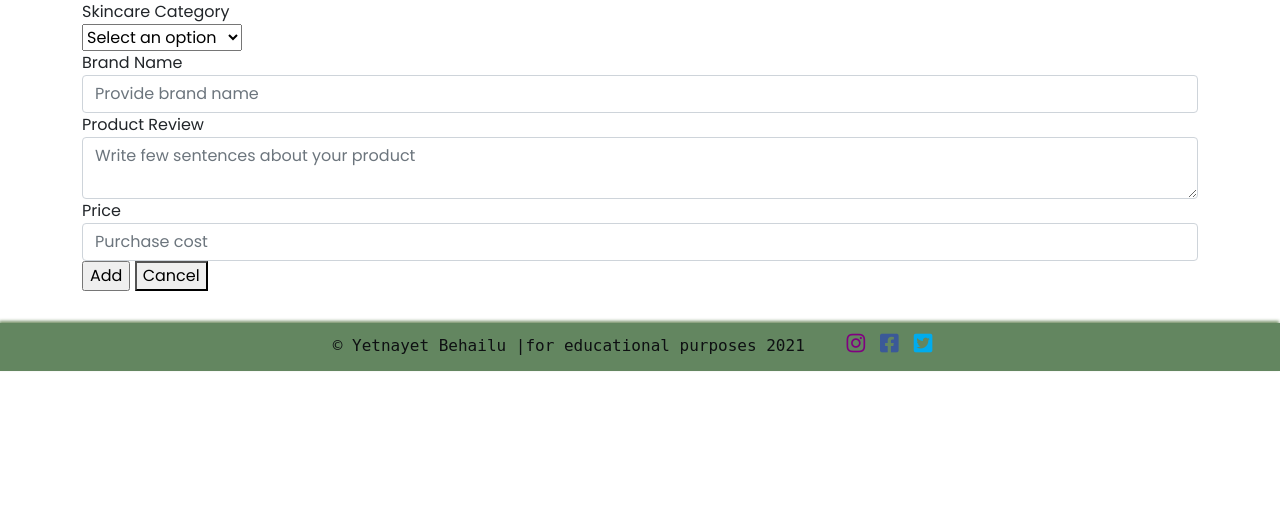
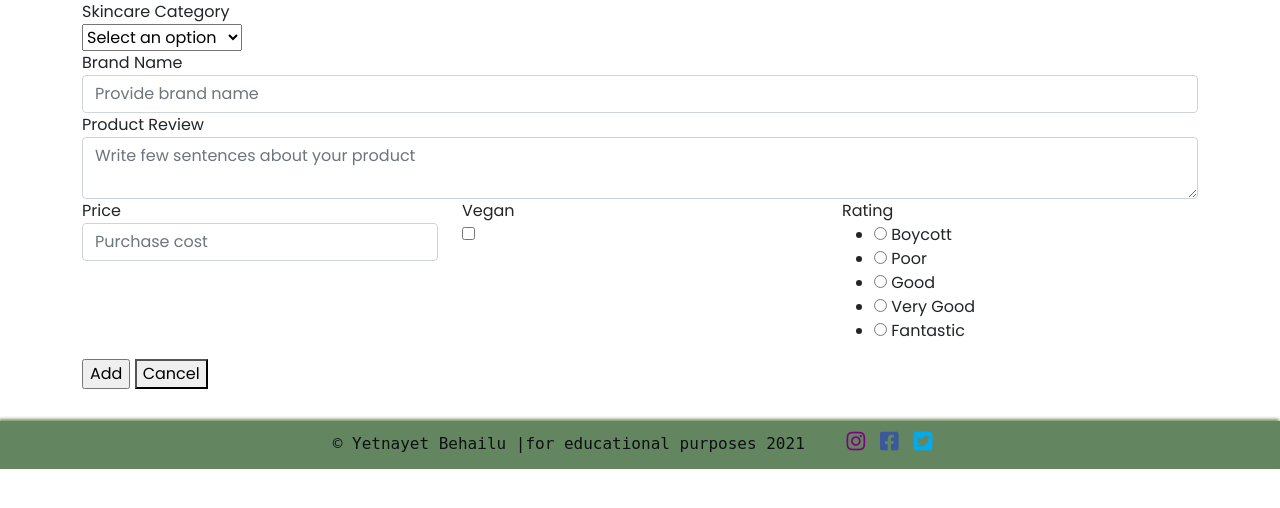
Before and after one commit to yetnetbehailu/Skincare-confessions, a Flask app: page /add_reviews in a window 1280 px wide. Shown: the part 158-666 px from the top of the page. Run offline with Flask 2, Linux system fonts and the light colour scheme; the visitor is signed in with stand-in values (Sample User, id 1); a database or web service that is not in the repository returns one stand-in record (values such as "Sample title").

Commit message:
Add BooleanField & RadioField to form and create field structures + validators

```diff
--- a/skincare_confessions/forms.py
+++ b/skincare_confessions/forms.py
@@ -1,6 +1,7 @@
 from flask_wtf import FlaskForm
 from wtforms import (StringField, PasswordField, SubmitField,
-                     TextAreaField, DecimalField)
+                     TextAreaField, BooleanField,
+                     DecimalField, RadioField)
 from wtforms.validators import (DataRequired, Length, EqualTo, Regexp, Optional
                                 )
 
@@ -41,4 +42,11 @@ class AddReviewForm(FlaskForm):
                         Regexp('^([a-zA-Z0-9-!@#$%^&*])',
                         message="Product review can't start with space")])
     price = DecimalField('Price', validators=[DataRequired()])
+    is_vegan = BooleanField('Vegan')
+    rating = RadioField('Rating', validators=[DataRequired()],
+                        choices=[('1', 'Boycott'),
+                                 ('2', 'Poor'),
+                                 ('3', 'Good'),
+                                 ('4', 'Very Good'),
+                                 ('5', 'Fantastic')])
     submit = SubmitField('Add')
--- a/skincare_confessions/routes.py
+++ b/skincare_confessions/routes.py
@@ -52,6 +52,8 @@ def add_reviews():
                 'brand_name ': request.form.get('brand_name'),
                 'product_review': request.form.get('product_review'),
                 'price': request.form.get('price'),
+                'is_vegan': request.form.get('is_vegan'),
+                'rating': request.form.get('rating')
             }
             reviews.insert_one(review)
             flash('Review successfully added', 'succes')
--- a/skincare_confessions/templates/add_reviews.html
+++ b/skincare_confessions/templates/add_reviews.html
@@ -68,6 +68,34 @@
                     </div>
                     {% else %} {{ form.price(class="form-control review-input", placeholder="Purchase cost")}} {% endif %}
                 </div>
+                <!-- Boolean field -->
+                <div class="col s-12 md-4 custom-control custom-switch input-field">
+                    {{ form.is_vegan.label(class="custom-control-label d-block mb-0")}} {% if form.is_vegan.errors %} {{ form.is_vegan(class="custom-control-input custom-switch is-invalid")}}
+                    <div class="invalid-feedback">
+                        {% for error in form.is_vegan.errors %}
+                        <span>
+                            {{error}}
+                        </span>
+                        {% endfor %}
+                    </div>
+                    {% else %} {{ form.is_vegan(class="custom-control-input custom-switch")}} {% endif %}
+                </div>
+                <!-- Rating -->
+                <div class="col s-12 md-4 input-field">
+                    {{ form.rating.label(class="form-label d-block mb-0")}}
+                    {% if form.rating.errors %}
+                    {{form.rating(class=" is-invalid review-input")}}
+                    <div class="invalid-feedback">
+                        {% for error in form.rating.errors %}
+                        <span>
+                            {{error}}
+                        </span>
+                        {% endfor %}
+                    </div>
+                    {% else %}
+                    {{ form.rating(class="review-input")}}
+                    {% endif %}
+                </div>
             </div>
             <div class="add_form_btns">
                     {{ form.submit(class="add_review_btn")}}
```
